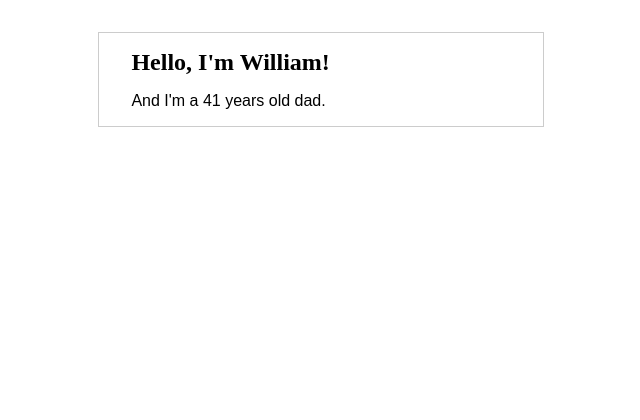
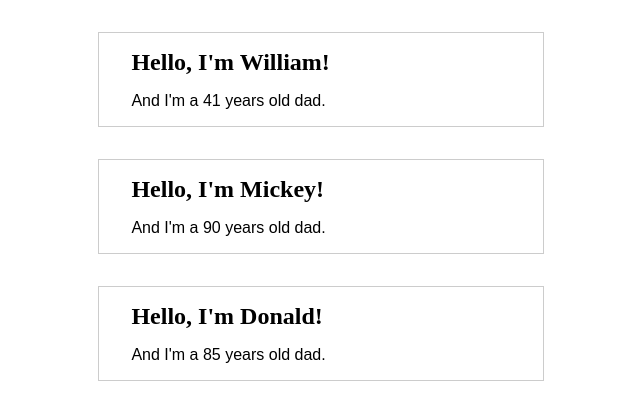
Before and after one commit to angular-for-dads/first-app, an Angular app: page / in a window 1280 px wide. Shown: the top 420 px of the page, without its empty margins (319-959 px from the left). Built offline with nearby package versions, Linux system fonts and the light colour scheme.

Commit message:
feat(greeting card): Pass data into component to make it re-usable

```diff
--- a/src/app/app.component.ts
+++ b/src/app/app.component.ts
@@ -2,11 +2,20 @@
 
 import { Component } from '@angular/core';
 
+// App Models
+import { Person } from './persons/person.model';
+
 @Component({
   selector: 'ng4d-root',
   template: `
-    <ng4d-greeting-card></ng4d-greeting-card>
+    <ng4d-greeting-card [person]="person1"></ng4d-greeting-card>
+    <ng4d-greeting-card [person]="person2"></ng4d-greeting-card>
+    <ng4d-greeting-card [person]="person3"></ng4d-greeting-card>
   `,
   styles: [],
 })
-export class AppComponent {}
+export class AppComponent {
+  person1 = new Person({ name: 'William', age: 41 });
+  person2 = new Person({ name: 'Mickey', age: 90 });
+  person3 = new Person({ name: 'Donald', age: 85 });
+}
--- a/src/app/greeting-card/greeting-card.component.ts
+++ b/src/app/greeting-card/greeting-card.component.ts
@@ -1,13 +1,16 @@
 /** @format */
 
-import { Component } from '@angular/core';
+import { Component, Input } from '@angular/core';
+
+// App Models
+import { Person } from '../persons/person.model';
 
 @Component({
   selector: 'ng4d-greeting-card',
   template: `
     <article>
-      <h1>Hello, I'm William!</h1>
-      <p>And I'm a 41 years old dad.</p>
+      <h1>Hello, I'm {{ person.name }}!</h1>
+      <p>And I'm a {{ person.age }} years old dad.</p>
     </article>
   `,
   styles: [
@@ -31,4 +34,6 @@ import { Component } from '@angular/core';
     `,
   ],
 })
-export class GreetingCardComponent {}
+export class GreetingCardComponent {
+  @Input() person: Person;
+}
--- /dev/null
+++ b/src/app/persons/person.model.ts
@@ -0,0 +1,12 @@
+/** @format */
+
+export class Person {
+  name: string;
+  age: number;
+
+  // Not strictly necessary, but nice to have in most use cases
+  constructor(model: Person) {
+    this.name = model && model.name;
+    this.age = model && model.age;
+  }
+}
```
